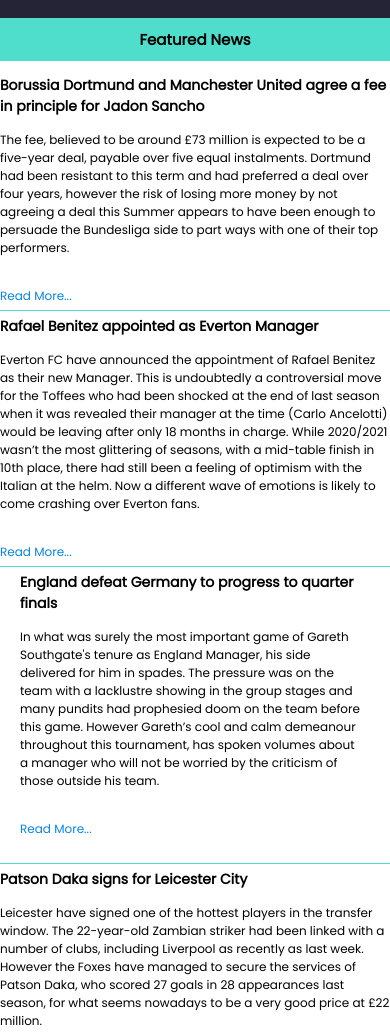
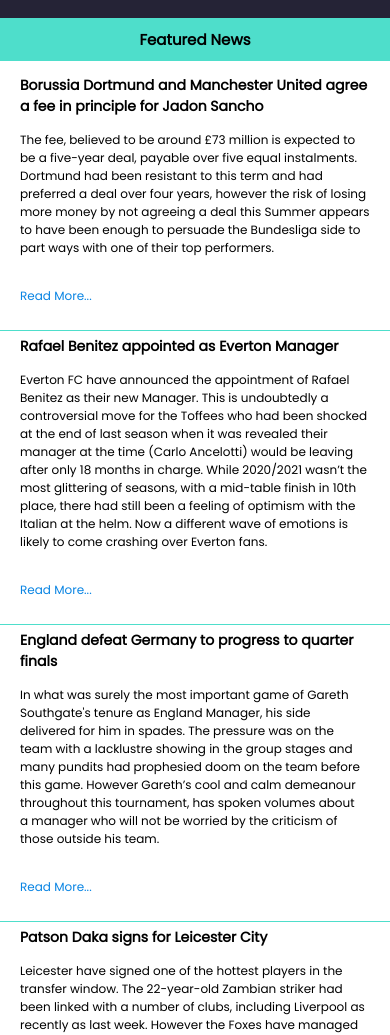
Before and after one commit to AdrianvanS/footballfinity, a plain HTML site: page index.html in a window 390 px wide. Shown: the part 78-1113 px from the top of the page. Drawn offline with Linux system fonts and the light colour scheme.

Commit message:
indexstyle.css updated for all news cards.

```diff
--- a/styles/indexstyle.css
+++ b/styles/indexstyle.css
@@ -224,6 +224,18 @@
     .news-text {
         padding: 0px 20px 20px 20px;
     }
+
+    .news-text2 {
+        padding: 0px 20px 20px 20px;
+    }
+
+    .news-text3 {
+        padding: 0px 20px 20px 20px;
+    }
+
+    .news-text4 {
+        padding: 0px 20px 20px 20px;
+    }
 }
 
 /*For tablets*/
```
